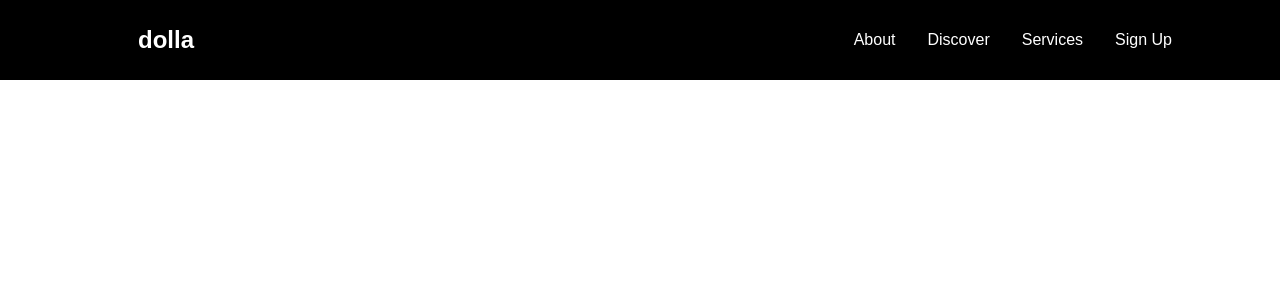
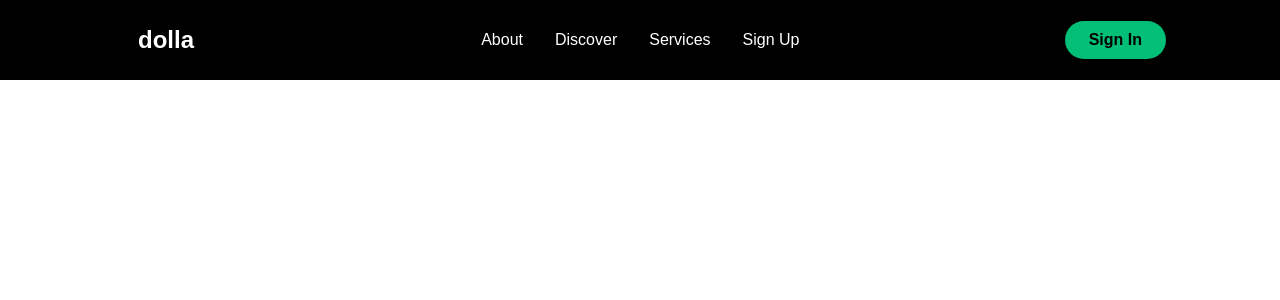
Before and after one commit to Thiagoow/Dolla-VirtualBanking-ReactJs-Website, a React (Vite) app: page / in a window 1280 px wide. Shown: the top 300 px of the page. Built offline with nearby package versions, Linux system fonts and the light colour scheme.

Commit message:
47min :D

```diff
--- a/src/components/Navbar/Navbar.jsx
+++ b/src/components/Navbar/Navbar.jsx
@@ -7,7 +7,9 @@ import {
   MobileIcon,
   Menu,
   Item,
-  NavLinks
+  NavLinks,
+  NavBtn,
+  BtnLink
 } from "./styles";
 
 const Navbar = () => {
@@ -37,6 +39,10 @@ const Navbar = () => {
               <NavLinks to="signUp">Sign Up</NavLinks>
             </Item>
           </Menu>
+
+          <NavBtn>
+            <BtnLink to="/signIn">Sign In</BtnLink>
+          </NavBtn>
         </NavbarContainer>
       </Nav>
     </>
--- a/src/components/Navbar/styles.jsx
+++ b/src/components/Navbar/styles.jsx
@@ -4,6 +4,8 @@ import { Link as LinkScroll } from "react-scroll";
 
 /*======== CSS Variables: ========*/
 const varHeaderHeight = "5rem";
+const primaryColor = "#01bf77";
+const altColor = "#0d9460";
 
 /*======== Components: ========*/
 export const Nav = styled.nav`
@@ -87,6 +89,35 @@ export const NavLinks = styled(LinkScroll)`
   cursor: pointer;
 
   &.active {
-    border-bottom: 3px solid #01bf77;
+    border-bottom: 3px solid ${primaryColor};
   }
 `;
+
+export const NavBtn = styled.nav`
+  display: flex;
+  align-items: center;
+
+  @media (max-width: 768px) {
+    display: none;
+  }
+`;
+
+export const BtnLink = styled(Link)`
+  border-radius: 50px;
+  background: ${primaryColor};
+  white-space: nowrap;
+  padding: 10px 24px;
+  color: #000;
+  font-weight: 600;
+  font-size: 1rem;
+  outline: none;
+  border: none;
+  cursor: pointer;
+  transition: all 0.2 ease-in-out;
+  text-decoration: none;
+
+  &:hover {
+    transition: all 0.2 ease-in-out;
+    background: ${altColor};
+  }
+`;
```
